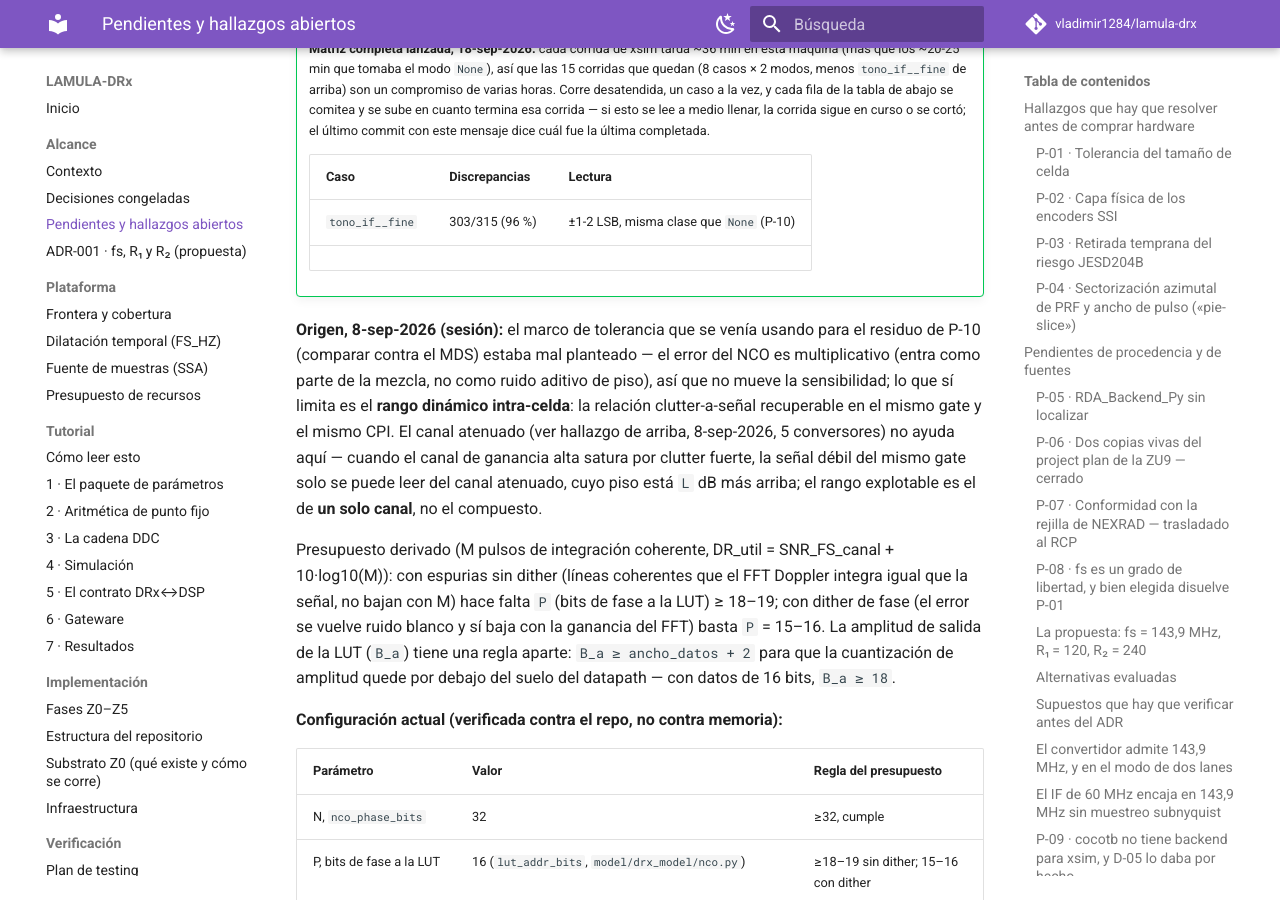
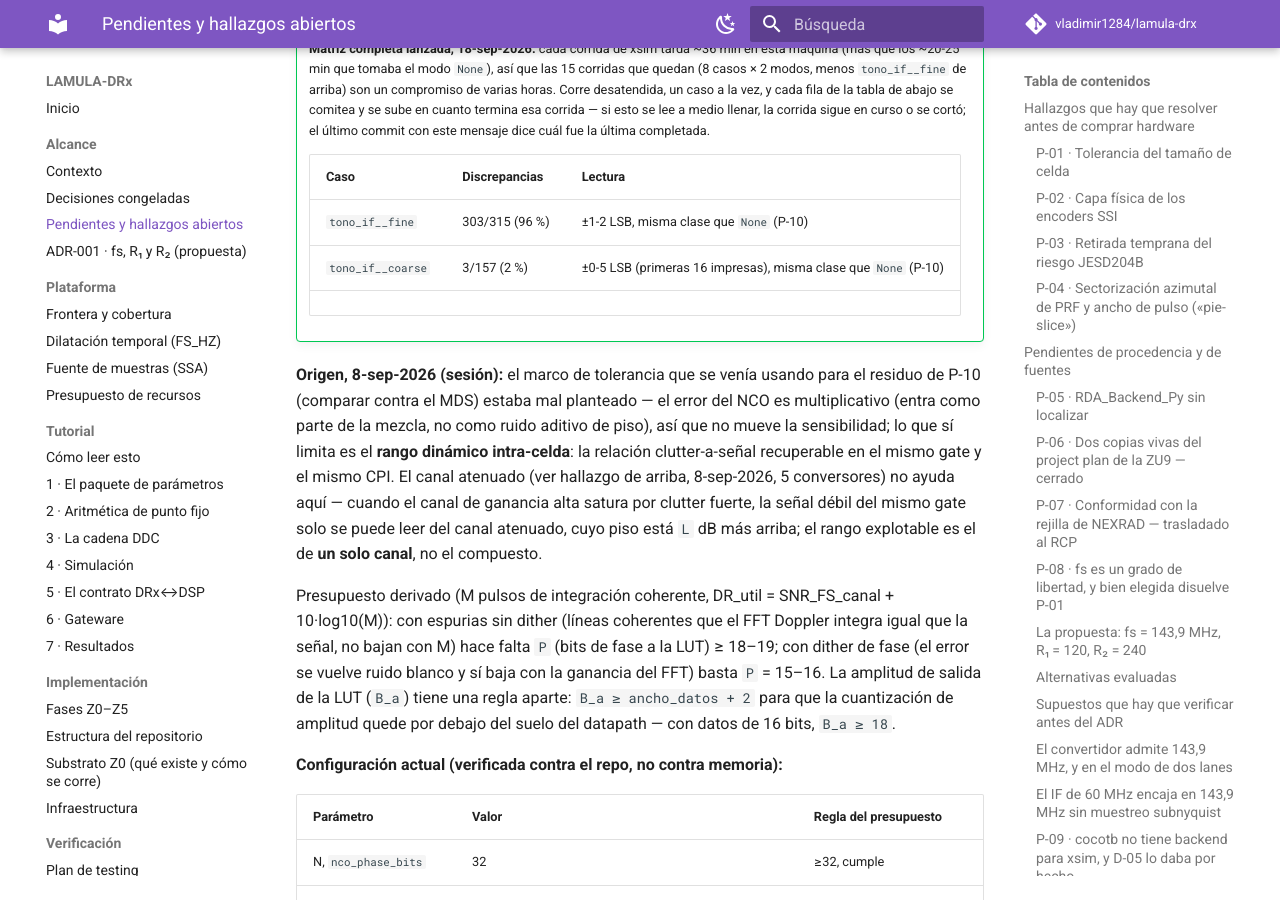
Before and after one commit to vladimir1284/lamula-drx, an MkDocs documentation site: the page built from docs/alcance/pendientes.md, in a window 1280 px wide and 900 px high, scrolled down 22233 px. Built offline with MkDocs 1.6.1 and Material for MkDocs 9.7.7, drawn with Linux system fonts in a browser that asks for light colours; comment, search, counter and statistics services are not loaded.

Commit message:
P-11: matriz Taylor -- tono_if__coarse: 3/157 (2%), max ±5 LSB en las primeras 16

```diff
--- a/docs/alcance/pendientes.md
+++ b/docs/alcance/pendientes.md
@@ -962,6 +962,7 @@
     | Caso | Discrepancias | Lectura |
     |---|---|---|
     | `tono_if__fine` | 303/315 (96 %) | ±1-2 LSB, misma clase que `None` (P-10) |
+    | `tono_if__coarse` | 3/157 (2 %) | ±0-5 LSB (primeras 16 impresas), misma clase que `None` (P-10) |
     <!-- L1_TAYLOR_MATRIX_MARKER -->
 
 **Origen, 8-sep-2026 (sesión):** el marco de tolerancia que se venía usando para el residuo de
```
